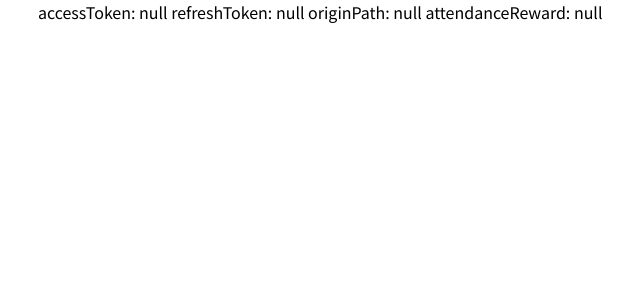
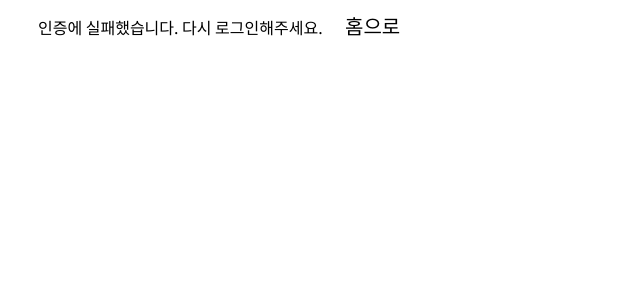
Before and after one commit to IGSON2/bitmoi-mobile, a React (Create React App) app: page /auth in a window 1280 px wide. Shown: the top 300 px of the page, without its empty margins (218-858 px from the left). Built offline with nearby package versions, Linux system fonts and the light colour scheme.

Commit message:
Update Auth.tsx

```diff
--- a/src/pages/Auth.tsx
+++ b/src/pages/Auth.tsx
@@ -3,17 +3,18 @@ import { useLocation } from "react-router-dom";
 
 export function Auth() {
   const loc = useLocation();
-  const [info, setInfo] = useState<string>("");
+  const [errorMsg, setErrorMsg] = useState<string>("");
 
   useEffect(() => {
-    localStorage.setItem(
-      "accessToken",
-      new URLSearchParams(loc.search).get("accessToken")!
-    );
-    localStorage.setItem(
-      "refreshToken",
-      new URLSearchParams(loc.search).get("refreshToken")!
-    );
+    const act = new URLSearchParams(loc.search).get("accessToken");
+    const ret = new URLSearchParams(loc.search).get("refreshToken");
+    if (act === null || ret === null) {
+      setErrorMsg("인증에 실패했습니다. 다시 로그인해주세요.");
+      return;
+    }
+    localStorage.setItem("accessToken", act);
+    localStorage.setItem("refreshToken", ret);
+
     const attendanceReward = new URLSearchParams(loc.search).get(
       "attendanceReward"
     )!;
@@ -25,19 +26,39 @@ export function Auth() {
       );
     }
     let originPath = new URLSearchParams(loc.search).get("path")!;
+    setErrorMsg(`마지막 접속 페이지: ${originPath}`);
     if (originPath === "practice" || originPath === "competition/") {
       originPath = "invest/" + originPath;
     }
 
-    setInfo(`
+    setErrorMsg(`
       accessToken: ${localStorage.getItem("accessToken")}
       refreshToken: ${localStorage.getItem("refreshToken")}
       originPath: ${originPath}
       attendanceReward: ${attendanceReward}
       `);
 
-    // window.location.href = `/${originPath}`;
+    window.location.href = `/${originPath}`;
   }, []);
 
-  return <div>{info}</div>;
+  return (
+    <div>
+      {errorMsg}
+      <button
+        style={{
+          border: "none",
+          backgroundColor: "white",
+          cursor: "pointer",
+          width: "100px",
+          height: "50px",
+          fontSize: "20px",
+        }}
+        onClick={() => {
+          window.location.href = `/`;
+        }}
+      >
+        홈으로
+      </button>
+    </div>
+  );
 }
```
